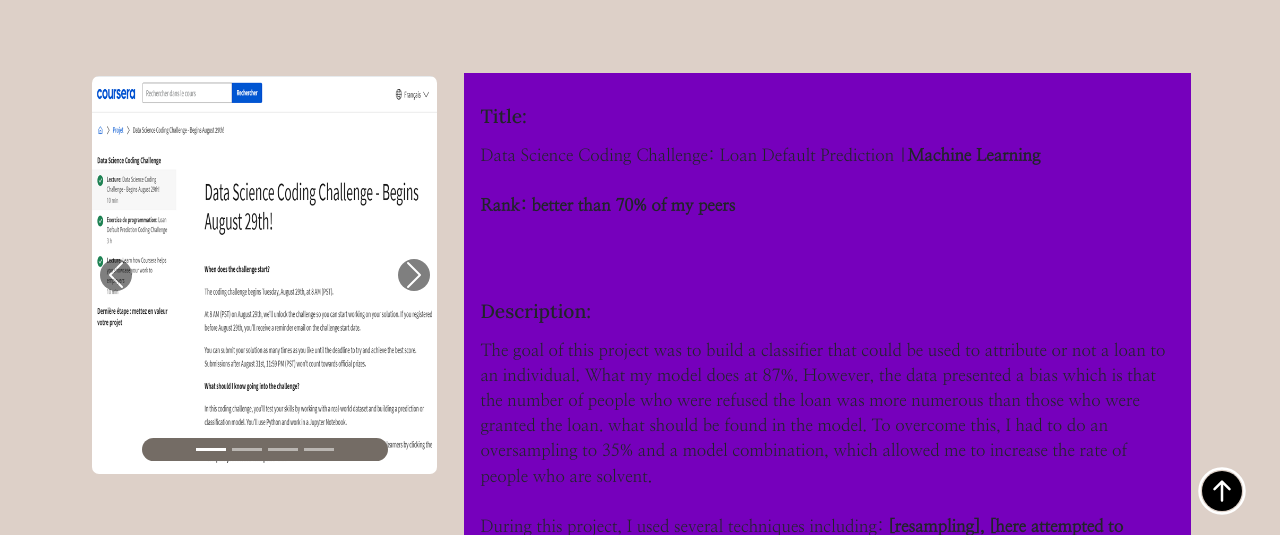
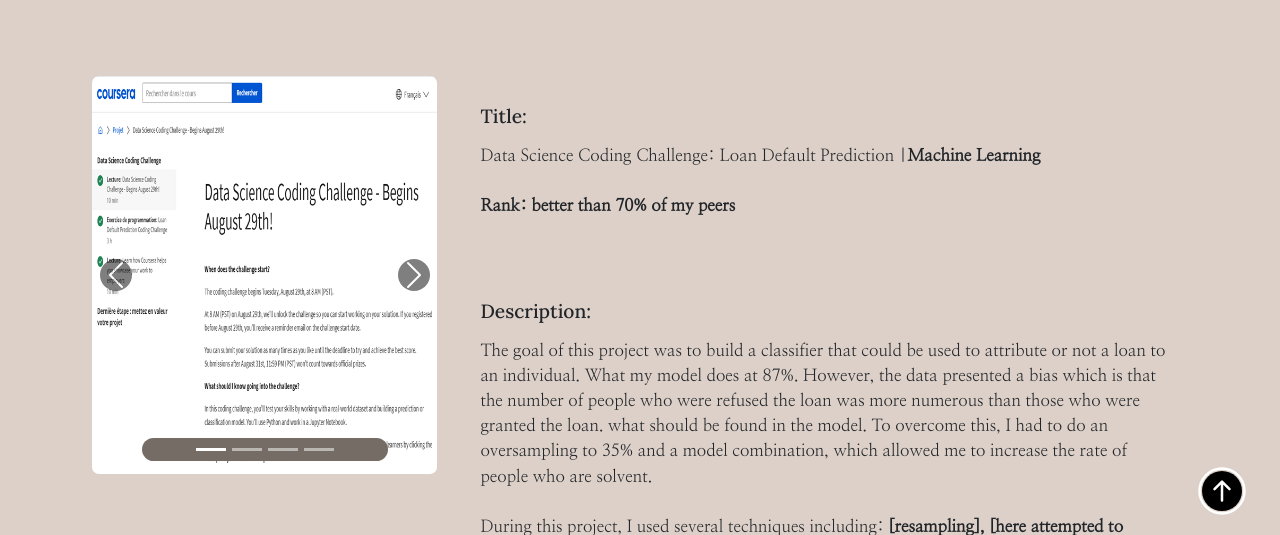
Before and after one commit to ds4xai/my-portfolio, a plain HTML site: page HTML/portfolio.html in a window 1280 px wide. Shown: the part 265-800 px from the top of the page. Drawn offline with nearby package versions, Linux system fonts and the light colour scheme.

Commit message:
update backgroud-color in css

```diff
--- a/CSS/style.css
+++ b/CSS/style.css
@@ -154,7 +154,6 @@ h1, h3, h5, .introduction {
 }
 
 .project-description, .project-title, .project-tehnologie{
-  background-color: #7600bc !important;
   padding: 1em;
 }
 
```
